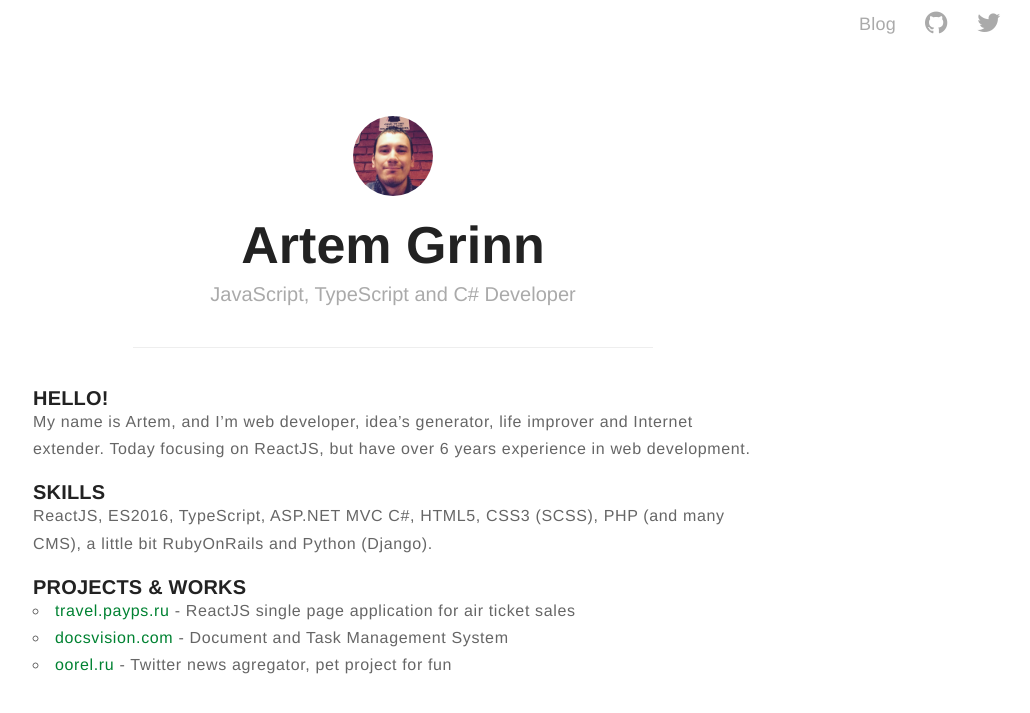
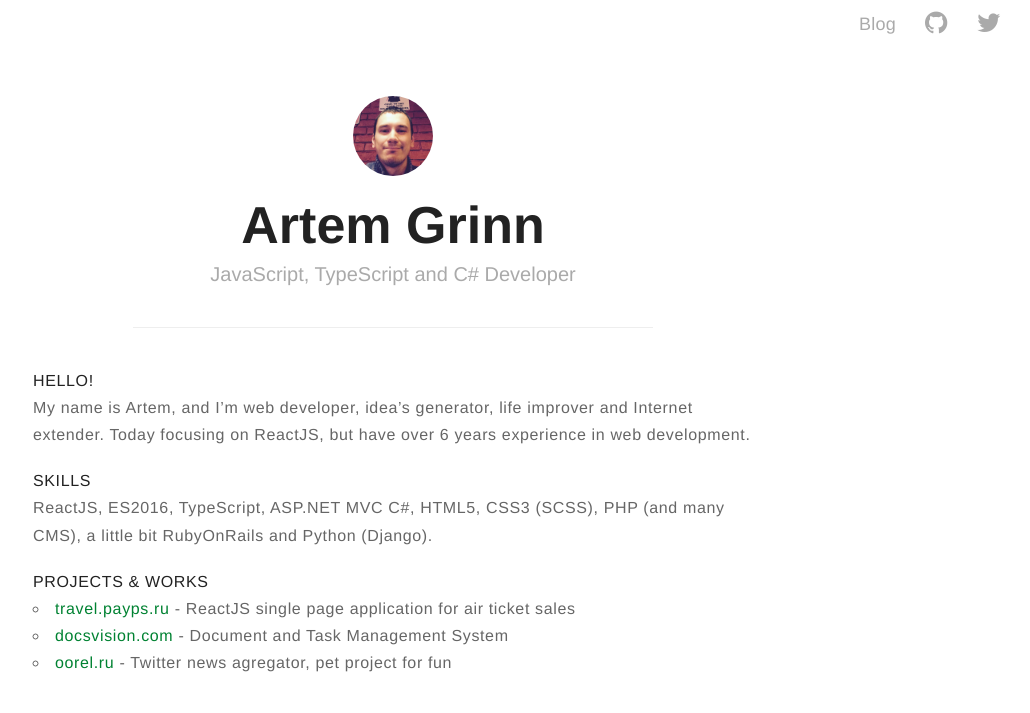
Before and after one commit to ArtemGrinn/artemgrinn.github.io, a Jekyll site: the page built from index.md, in a window 1280 px wide. Shown: the top 713 px of the page, without its empty margins (247-1277 px from the left). Built offline with Jekyll 4.4.1, drawn with Linux system fonts in a browser that asks for light colours; our own code applies the rules of GitHub Pages for plain Markdown files.

Commit message:
Update style.css

```diff
--- a/assets/css/style.css
+++ b/assets/css/style.css
@@ -69,7 +69,7 @@ h2 {
 }
 
 .profile #wrapper {
-	padding: 80px 40px 0px;
+	padding: 60px 40px 0px;
 	max-width: 600px;
 	margin: 0 auto;
 }
@@ -216,10 +216,11 @@ em, i { font-style: italic; }
 
 
 .home h1 {
-	font-size: 20px;
-	letter-spacing: 0.01em;
+	font-size: 16px;
+	line-height: 26px;
+	letter-spacing: 0.04em;
 	color: #222;
-	font-weight: bold;
+	font-weight: 400;
 }
 
 .home h2 {
```
